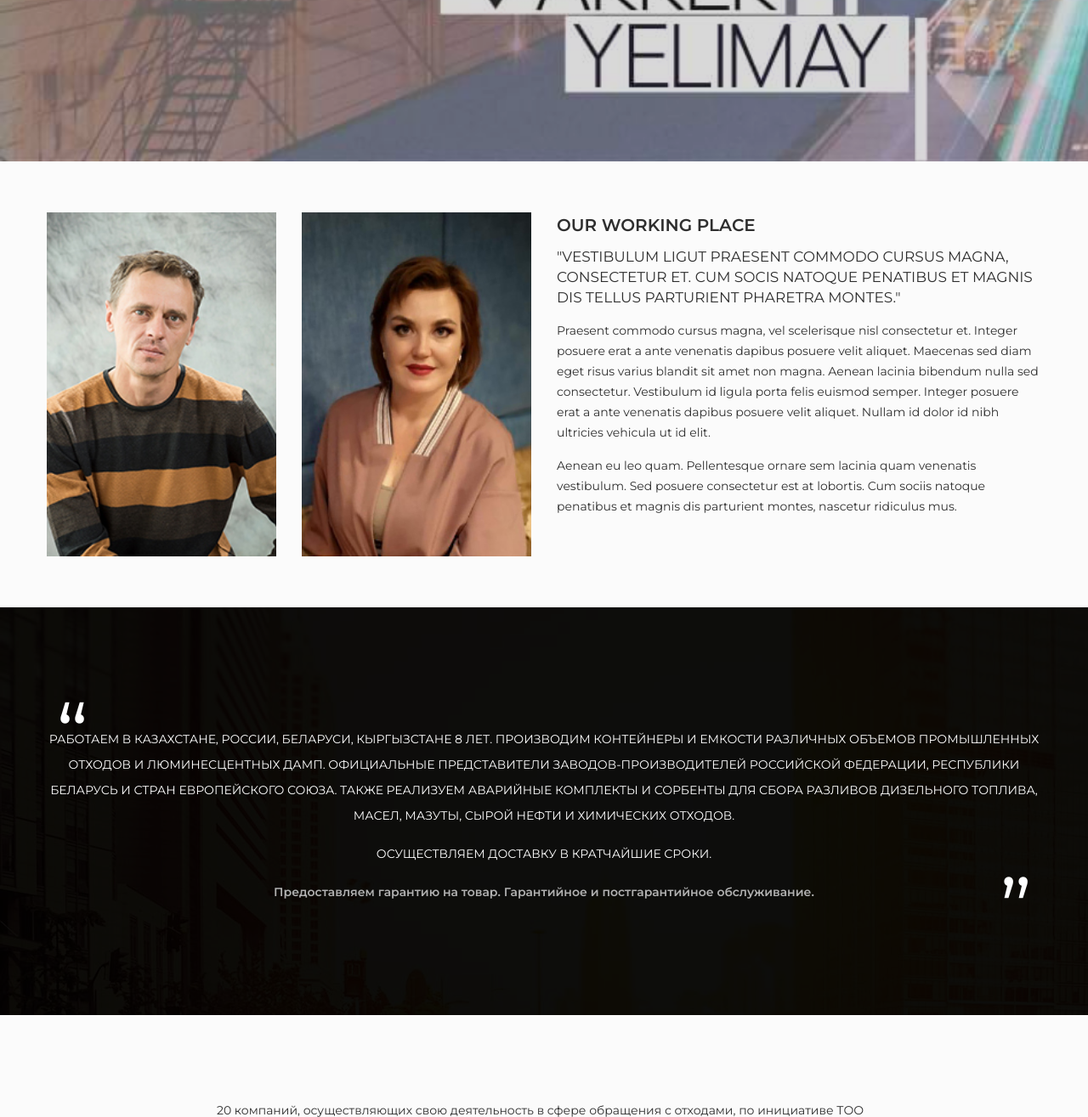
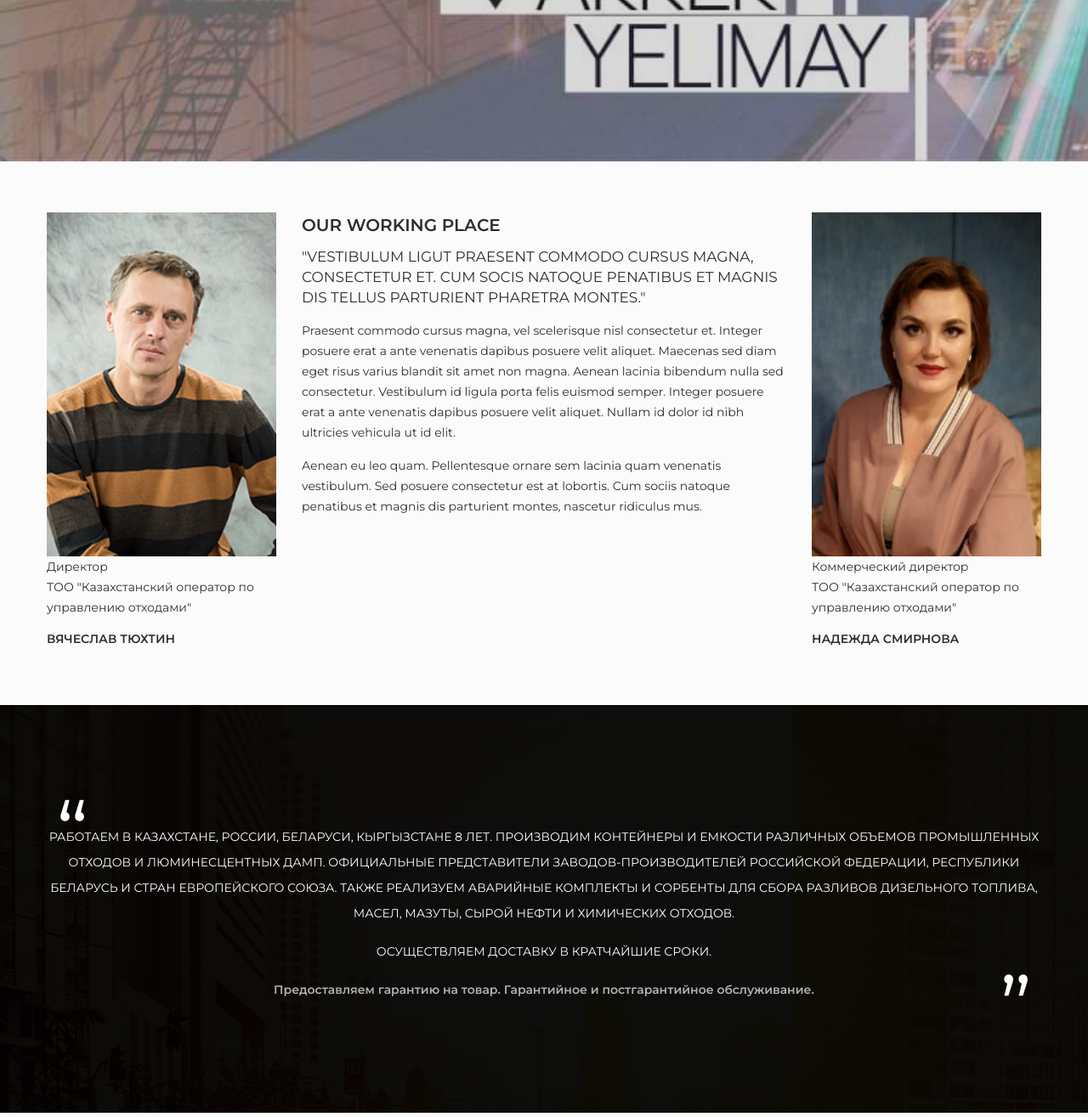
Before and after one commit to infabls/emr_landing, a WordPress theme: template index.php in a window 1280 px wide. Shown: the part 610-1925 px from the top of the page at 85% size. Run offline with PHP 8.4 and a stand-in for WordPress, Linux system fonts and the light colour scheme; the site name, menu and one post (Sample post) are stand-ins, and other content is empty.

Commit message:
directors section style update

```diff
--- a/includes/directors.php
+++ b/includes/directors.php
@@ -4,9 +4,8 @@
     <div class="row">
       <div class="col-sm-3">
         <figure><img src="style/images/new/1.jpg" alt=""></figure>
-  </div>
-  <div class="col-sm-3">
-    <figure><img src="style/images/new/2.jpg" alt=""></figure>
+        <p>Директор <br>ТОО "Казахстанский оператор по управлению отходами"</p>
+        <b><h4>Вячеслав ТЮХТИН</h4></b>
       </div>
       <div class="col-sm-6">
         <h2>Our Working Place</h2>
@@ -14,6 +13,11 @@
         <p>Praesent commodo cursus magna, vel scelerisque nisl consectetur et. Integer posuere erat a ante venenatis dapibus posuere velit aliquet. Maecenas sed diam eget risus varius blandit sit amet non magna. Aenean lacinia bibendum nulla sed consectetur. Vestibulum id ligula porta felis euismod semper. Integer posuere erat a ante venenatis dapibus posuere velit aliquet. Nullam id dolor id nibh ultricies vehicula ut id elit.</p>
         <p>Aenean eu leo quam. Pellentesque ornare sem lacinia quam venenatis vestibulum. Sed posuere consectetur est at lobortis. Cum sociis natoque penatibus et magnis dis parturient montes, nascetur ridiculus mus.</p>
       </div>
+      <div class="col-sm-3">
+        <figure><img src="style/images/new/2.jpg" alt=""></figure>
+        <p>Коммерческий директор <br>ТОО "Казахстанский оператор по управлению отходами"</p>
+        <b><h4>Надежда СМИРНОВА</h4></b>
+      </div>
     </div>
   </div>
 </section>
```
Lines whose indentation alone changed are shown as unchanged.
